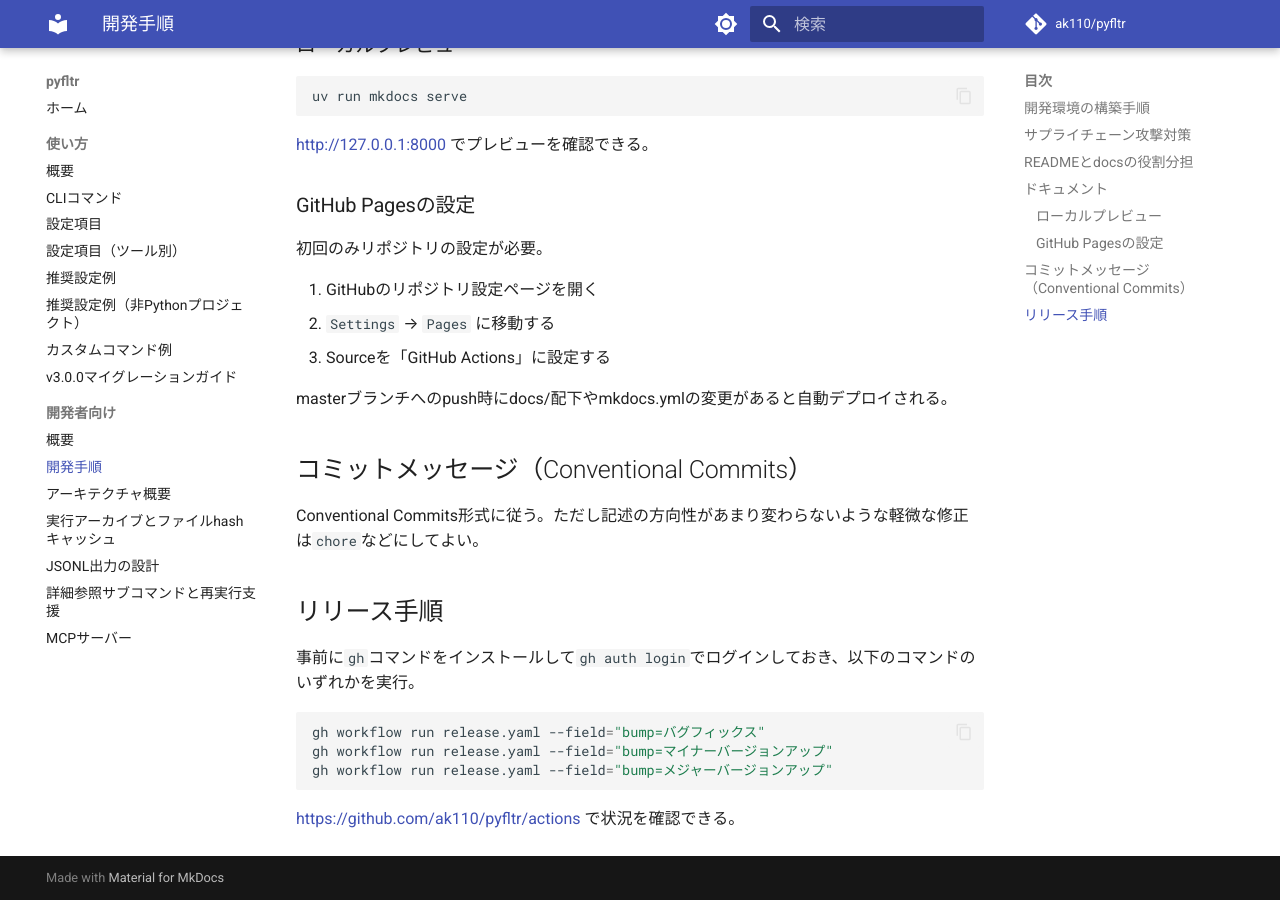
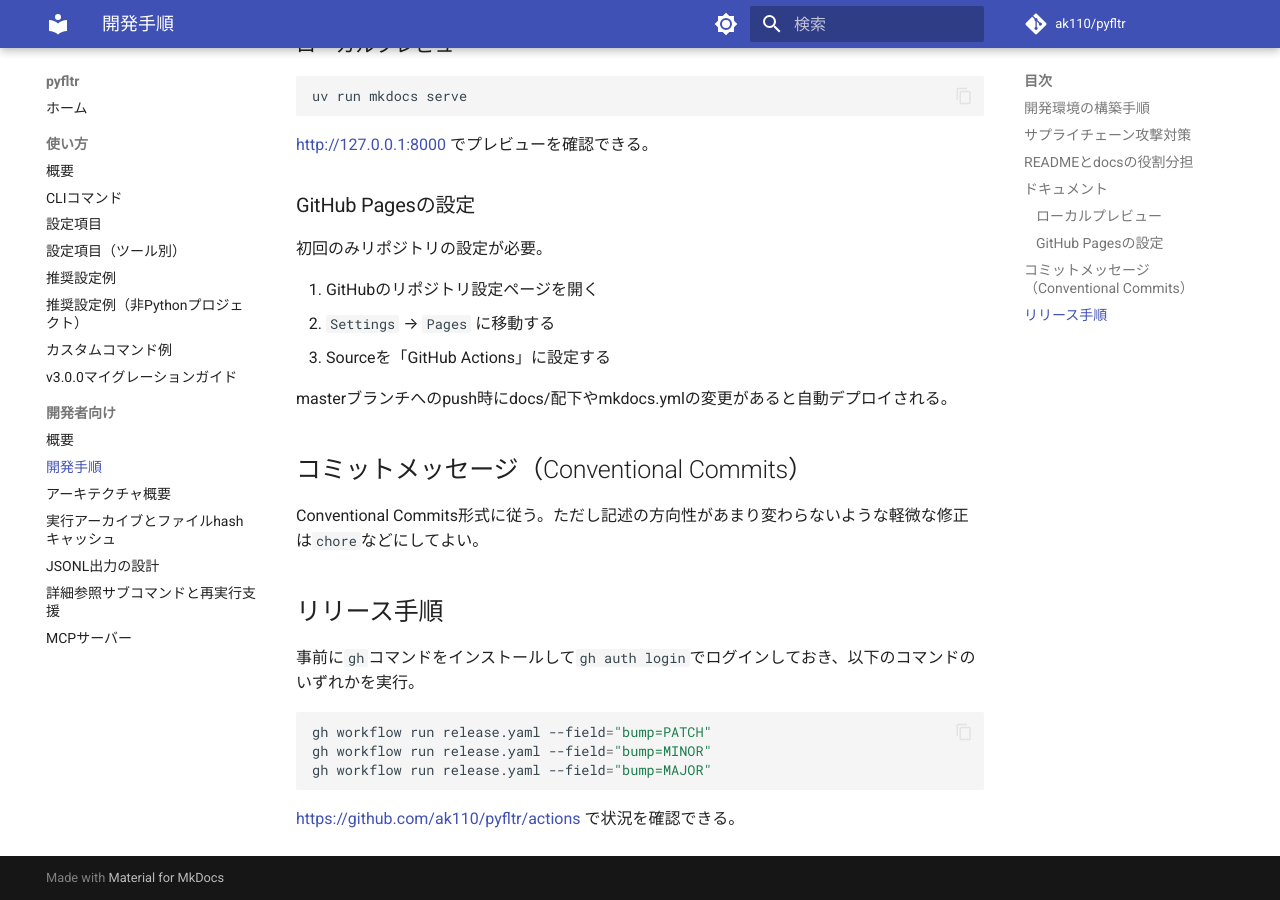
Before and after one commit to ak110/pyfltr, an MkDocs documentation site: the page built from docs/development/development.md, in a window 1280 px wide and 900 px high, scrolled down 1598 px. Built offline with MkDocs 1.6.1 and Material for MkDocs 9.7.7, drawn with Linux system fonts in a browser that asks for light colours; comment, search, counter and statistics services are not loaded.

Commit message:
chore: リリースワークフローのbump入力値を英語化する

````diff
--- a/docs/development/development.md
+++ b/docs/development/development.md
@@ -74,9 +74,9 @@
 事前に`gh`コマンドをインストールして`gh auth login`でログインしておき、以下のコマンドのいずれかを実行。
 
 ```bash
-gh workflow run release.yaml --field="bump=バグフィックス"
-gh workflow run release.yaml --field="bump=マイナーバージョンアップ"
-gh workflow run release.yaml --field="bump=メジャーバージョンアップ"
+gh workflow run release.yaml --field="bump=PATCH"
+gh workflow run release.yaml --field="bump=MINOR"
+gh workflow run release.yaml --field="bump=MAJOR"
 ```
 
 <https://github.com/ak110/pyfltr/actions> で状況を確認できる。
````
Also changed, not shown: 1 other file.
